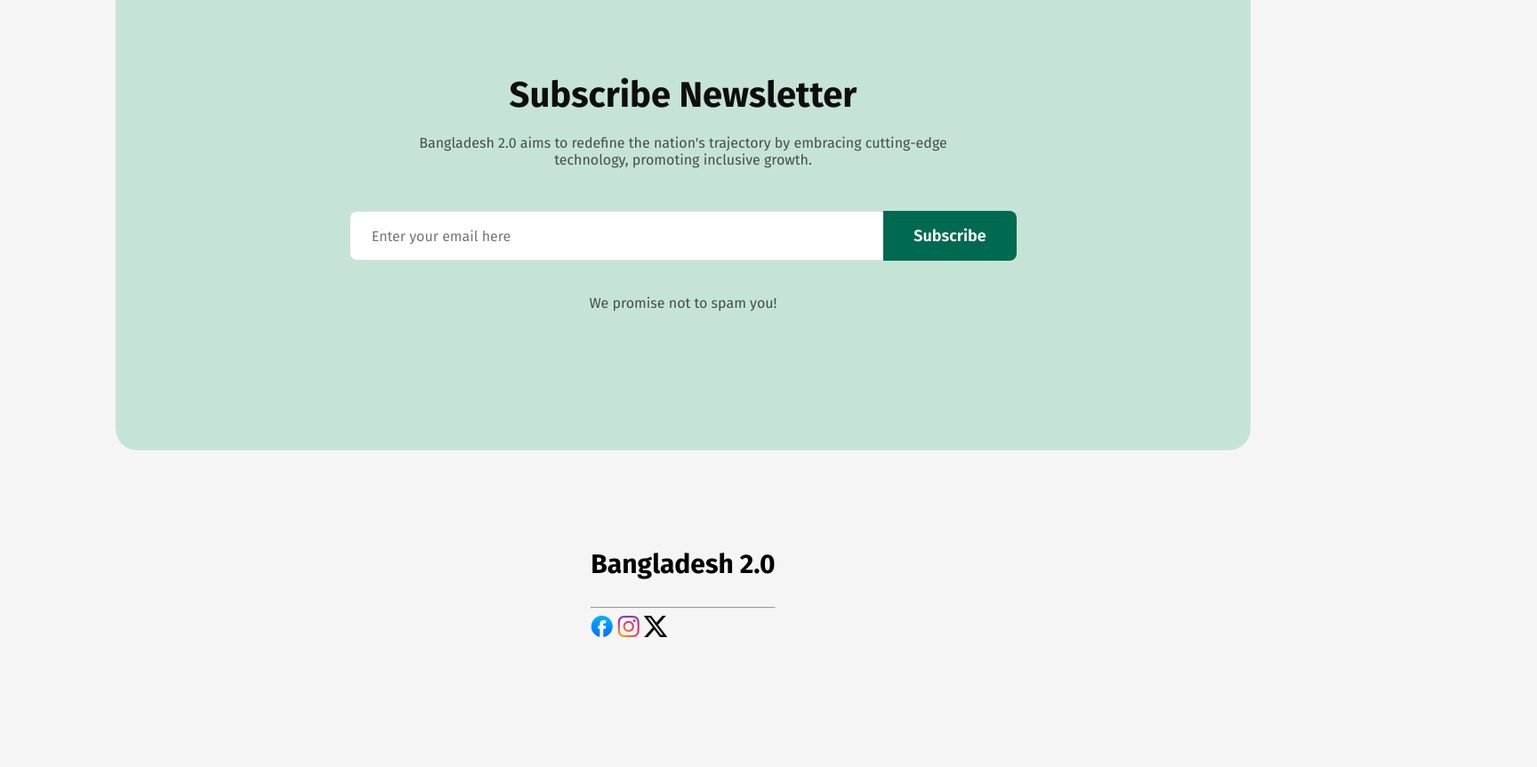
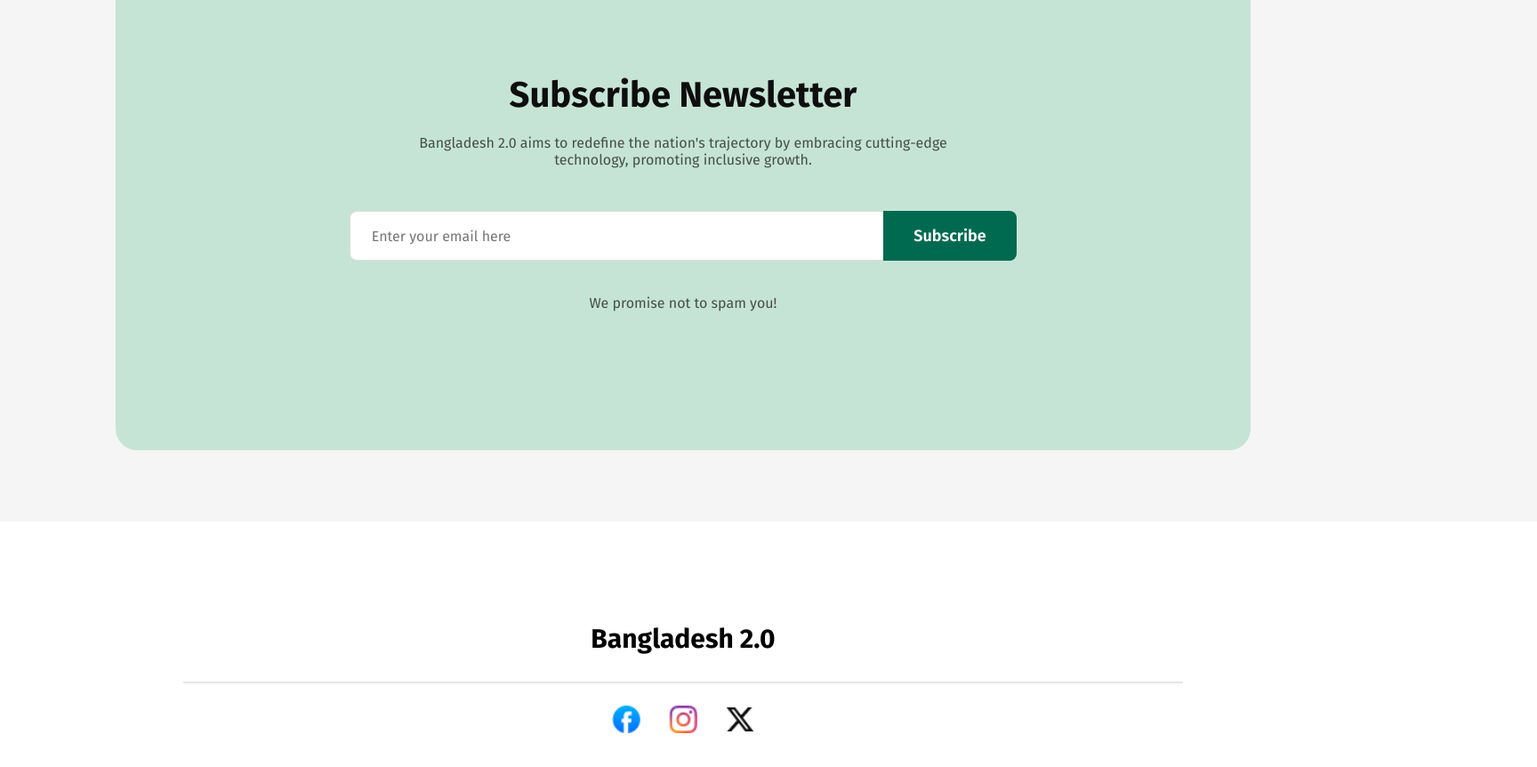
Before and after one commit to tabassum22b/bangladesh-2.0, a plain HTML site: page index.html in a window 1280 px wide. Shown: the part 5243-6105 px from the top of the page at 89% size, 1728 px wide, since content can reach past the window. Before the commit the page ends 5963 px from the top, so only its background shows below. Drawn offline with Linux system fonts and the light colour scheme.

Commit message:
added footer style

```diff
--- a/index.html
+++ b/index.html
@@ -168,7 +168,7 @@
                         <a href="#" class="read-more">Read More</a>
                     </div>
                     <div class="box-1-left">
-                        <img src="assets/satelite.png" alt="News Image">
+                        <img src="assets/satelite.png" alt="">
                     </div>
 
                     </div>
--- a/style/style.css
+++ b/style/style.css
@@ -668,3 +668,48 @@ p {
     text-align: left;
     width: 600px;
 }
+/* end section */
+
+footer {
+    background-color: white;
+    width: 1600px;
+    height: 226px;
+
+    display: flex;
+    flex-direction: column;
+    justify-content: center;
+    text-align: center;
+    gap: 32;
+    padding: 50px 160px 50px 160px;
+}
+
+.classend hr {
+    width: 1122px;
+    height: 0;
+    margin: 0px auto;
+    align-self: center;
+    border: 1px solid rgba(14, 14, 14, 0.1);
+}
+
+/* icons */
+
+.icons {
+    display: flex;
+    align-items: center;
+    justify-content: center;
+    margin-top: 25px;
+}
+
+.icons img {
+    width: 32px;
+    height: auto;
+    margin: 0 16px;
+}
+
+.img-1 {
+    margin-left: 0;
+}
+
+.img-3 {
+    margin-right: 0;
+}
```
